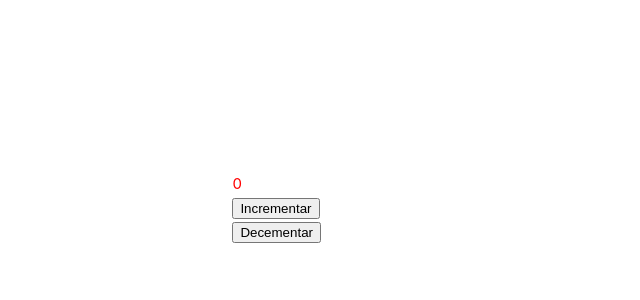
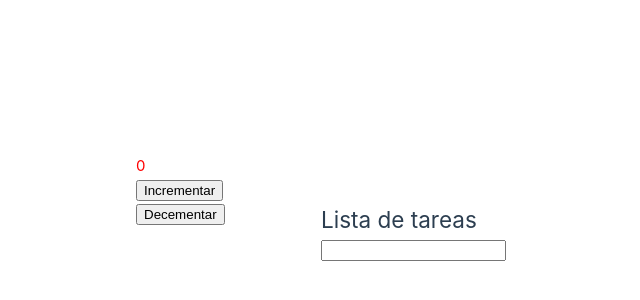
Before and after one commit to Jcss1462/PrimerPoryectoVue, a Vue app: page / in a window 1280 px wide. Shown: the part 192-492 px from the top of the page, without its empty margins (319-959 px from the left). Built offline with nearby package versions, Linux system fonts and the light colour scheme.

Commit message:
Creo un componente de lista de treas reactivas utilizando ref, v-model, v-for y directivas

```diff
--- a/src/App.vue
+++ b/src/App.vue
@@ -1,12 +1,13 @@
 <template>
 
 <MiContador></MiContador>
-
+<ListaDeTareas></ListaDeTareas>
 </template>
 
 <script setup>
 
 import MiContador from './components/MiContador.vue';
+import ListaDeTareas from './components/ListaDeTareas.vue';
 
 </script>
 
--- /dev/null
+++ b/src/components/ListaDeTareas.vue
@@ -0,0 +1,30 @@
+<template>
+    <div>
+        <h2>Lista de tareas</h2>
+        <input type="text" v-model="nuevaTarea" @keyup.enter="addTarea">
+        <ul>
+            <li v-for="(tarea, index) in tareas" :key="index">{{tarea}}</li>
+        </ul>
+    </div>
+
+</template>
+
+<script setup>
+    import { ref } from 'vue';
+
+
+    const tareas = ref([]);
+    const nuevaTarea = ref("");
+
+    const addTarea = () =>{
+        tareas.value.push(nuevaTarea.value);
+        nuevaTarea.value="";
+    }
+
+</script>
+
+
+<style scoped>
+
+
+</style>
```
